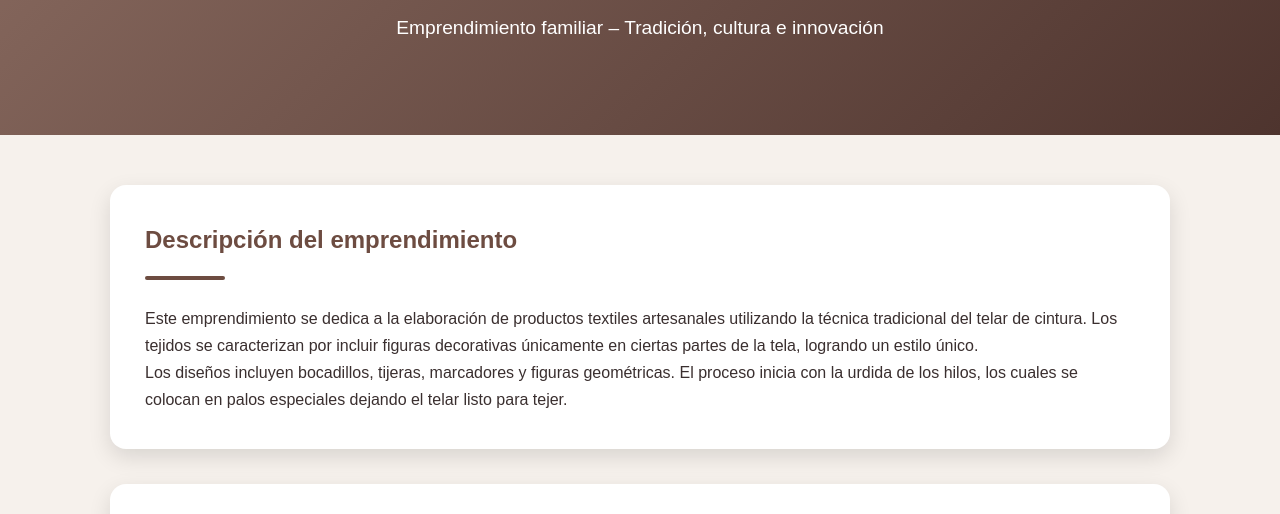
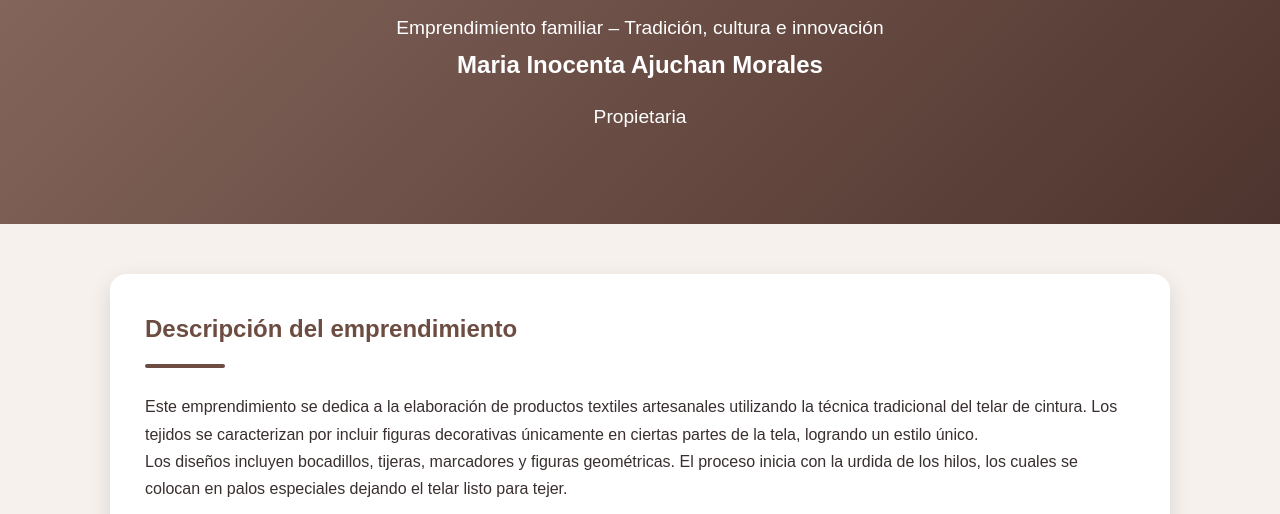
Before and after one commit to TamatMiguel18/ProyectoTelarDeCintura, a plain HTML site: page index.html in a window 1280 px wide. Shown: the part 286-800 px from the top of the page. Drawn offline with Linux system fonts and the light colour scheme.

Commit message:
Pagina Web3

```diff
--- a/index.html
+++ b/index.html
@@ -153,6 +153,8 @@
 
     <h1>Telar de Cintura Artesanal</h1>
     <p>Emprendimiento familiar – Tradición, cultura e innovación</p>
+    <h2>Maria Inocenta Ajuchan Morales</h2>
+    <p>Propietaria</p>
 </header>
 
 <section>
```
